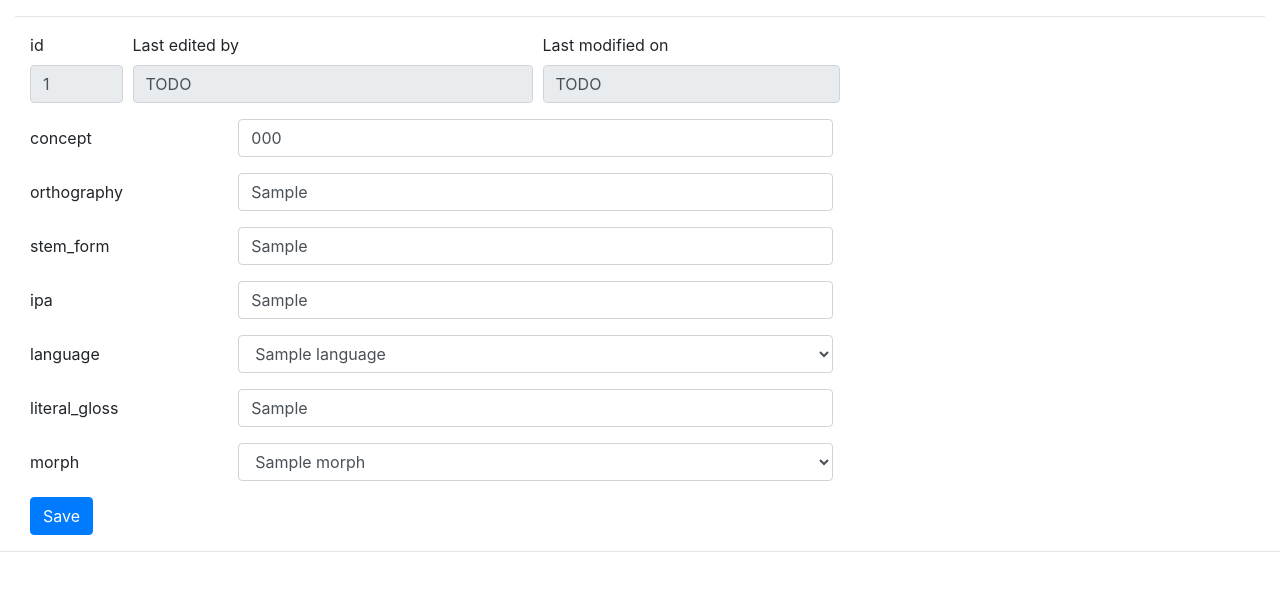
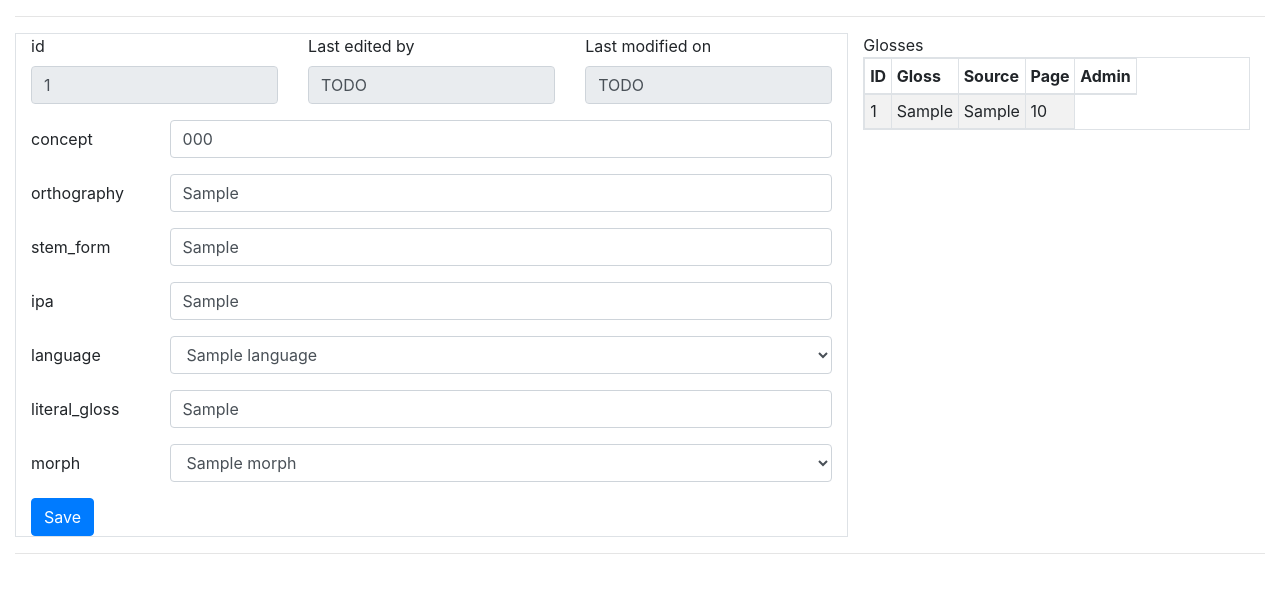
Before and after one commit to dijkstracula/pacldb, a Flask app: page /lexicon/show/1 in a window 1280 px wide. Shown: the part 56-649 px from the top of the page. Run offline with Flask 2, Linux system fonts and the light colour scheme; a user stored in the database is signed in; tables that the repository leaves empty hold one stand-in row (values such as "Sample post"); some libraries are stand-ins or nearby versions.

Commit message:
better lexicon page formatting

```diff
--- a/app/lexicon/views.py
+++ b/app/lexicon/views.py
@@ -11,7 +11,6 @@ from . import lexicon_blueprint
 def orthography_page(tid):
     query = Term.query.join(Language).join(Gloss).join(Domain).join(Morph)
     query = query.filter(Term.id == tid)
-
     result = query.first()
     if not result:
         abort(404)
@@ -28,7 +27,6 @@ def orthography_page(tid):
                        orthography=result.orthography,
                        stem_form = result.stem_form,
                        ipa = result.ipa,
-                       glosses = result.glosses,
                        literal_gloss = result.literal_gloss,
                        language = result.language)
-    return render_template('lexicon/entry_page.html', result=form)
+    return render_template('lexicon/entry_page.html', result=form, glosses=result.glosses)
--- a/app/templates/lexicon/entry_page.html
+++ b/app/templates/lexicon/entry_page.html
@@ -4,10 +4,14 @@
 {% block content %}
 
 <div class="container-fluid">
-        <div class="form-row">
-        {{ render_form_group(result.id, label="id", width=1, readonly=True) }}
+    <div class="row">
+        <div class="col-md-8 border">
+            <form method="POST" class="form" role="form">
+                {{ result.hidden_tag() }}
+                <div class="row">
+                    {{ render_form_group(result.id, label="id", width=4, readonly=True) }}
                     {{ render_form_group(result.last_edited_by, label="Last edited by", width=4, readonly=True) }}
-        {{ render_form_group(result.last_edited_by, label="Last modified on", width=3, readonly=True) }}
+                    {{ render_form_group(result.last_edited_by, label="Last modified on", width=4, readonly=True) }}
                 </div>
 
                 {{ render_form_row(result.concept, label="Concept") }}
@@ -17,13 +21,32 @@
                 {{ render_form_row(result.language, label="Language") }}
                 {{ render_form_row(result.literal_gloss, label="Literal gloss") }}
                 {{ render_form_row(result.morph, label="Morphology") }}
+
+                {% if current_user.is_authenticated %}
                     {{ render_submit_field(result.submit, label="Save") }}
-
+                {% endif %}
             </form>
-            </table>
+        </div>
+        <div class="col-md-4">
+            Glosses
+            <table id="gloss_tbl" class="table table-bordered table-striped table-responsive table-sm">
+                <thead>
+                    {% if current_user.is_authenticated %}
+                        <th class="th-sm domain" scope="col">ID</th>
+                    {% endif %}
+                    <th class="th-sm domain" scope="col">Gloss</th>
+                    <th class="th-sm domain" scope="col">Source</th>
+                    <th class="th-sm domain" scope="col">Page</th>
+                    {% if current_user.is_authenticated %}
+                        <th class="th-sm domain" scope="col">Admin</th>
+                    {% endif %}
+                </thead>
                 <tbody>
-                    {% for gloss in result.glosses %}
+                    {% for gloss in glosses %}
                     <tr>
+                        {% if current_user.is_authenticated %}
+                            <td class="gloss">{{gloss.id}}</td>
+                        {% endif %}
                         <td class="gloss">{{gloss.gloss}}</td>
                         <td class="source">{{gloss.source}}</td>
                         <td class="page">{{gloss.page}}</td>
--- a/app/templates/macros.html
+++ b/app/templates/macros.html
@@ -20,7 +20,7 @@
 </div>
 {%- endmacro %}
 
-{% macro render_form_row(field, label=None, width=6) -%}
+{% macro render_form_row(field, label=None, width=10) -%}
   <div class="form-group row">
     <label for="{{field.id}}" class="col-sm-2 col-form-label">{{field.id}}</label>
     <div class="col-sm-{{width}}">
--- a/app/templates/search_page.html
+++ b/app/templates/search_page.html
@@ -135,7 +135,7 @@
             <td class="language">{{result.language.name}}</td>
             <td class="glosses">
                 {% for gloss in result.glosses %}
-                [<a href="#" data-toggle="tooltip" title='{{gloss.source}} page {{ gloss.page  }}'>{{gloss.gloss}}</a>]<br/>
+                [<a href="#" data-toggle="tooltip" title='{{gloss.source}} page {{ gloss.page}}'>{{gloss.gloss}}</a>]<br/>
                 {%endfor %}
             </td>
             <td class="literal_gloss">{{result.literal_gloss.name}}</td>
```
Lines whose indentation alone changed are shown as unchanged.
